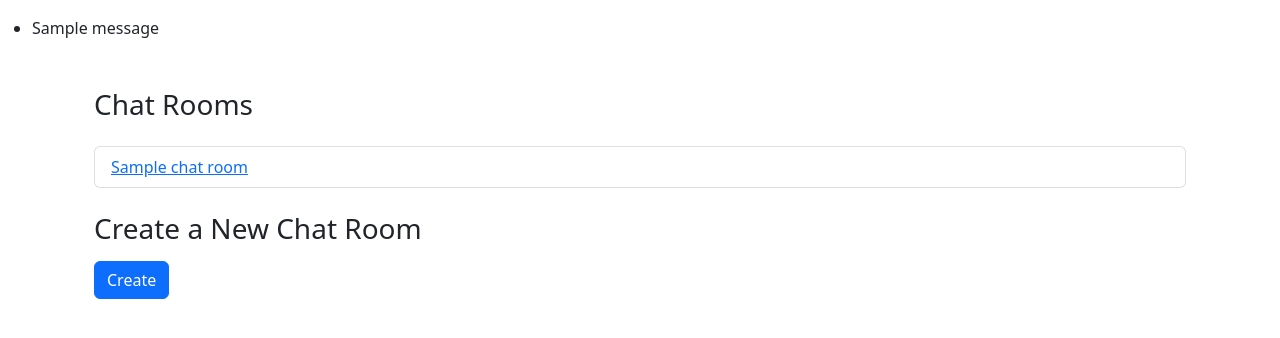
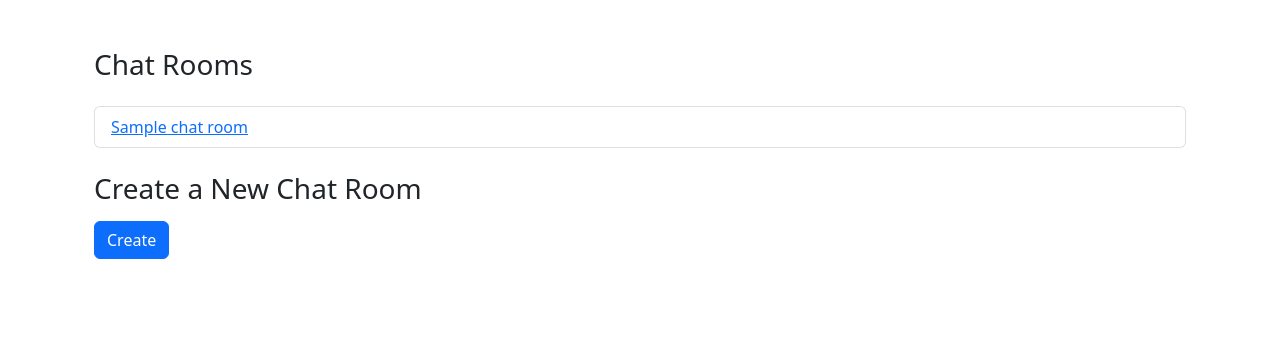
Before and after one commit to Marieid/eLearning_project, a Django app: template eLearning_app/templates/eLearning_app/chat_rooms.html in a window 1280 px wide. Shown: the part 89-427 px from the top of the page. Run offline with Django 3.2, Linux system fonts and the light colour scheme; the template is opened without the code that fills it: most values are stand-ins (such as "Sample title", 1, 10 or a date in 2020); one stand-in notice (Sample message) is shown; some libraries are stand-ins or nearby versions.

Commit message:
removed double chat messages appearing

```diff
--- a/eLearning_app/templates/base.html
+++ b/eLearning_app/templates/base.html
@@ -41,14 +41,6 @@
         </div>
     </nav>
 
-    {% if messages %}
-        <ul class="messages">
-            {% for message in messages %}
-                <li{% if message.tags %} class="{{ message.tags }}"{% endif %}>{{ message }}</li>
-            {% endfor %}
-        </ul>
-    {% endif %}
-
     <div class="container">
         {% block content %}
         {% endblock %}
--- a/eLearning_app/templates/eLearning_app/chat_room_detail.html
+++ b/eLearning_app/templates/eLearning_app/chat_room_detail.html
@@ -6,7 +6,7 @@
 
   <!-- Chat Log Section -->
   <div id="chat-log" class="border rounded p-3 mb-4" style="height: 300px; overflow-y: scroll;">
-    <!-- Chat messages will be dynamically added here -->
+    <!-- Chat messages are dynamically added here -->
     {% for message in messages %}
     <p><strong>{{ message.user.username }}:</strong> {{ message.content }}</p>
     {% endfor %}
@@ -68,7 +68,8 @@
         chatSocket.send(JSON.stringify({
           'message': message
         }));
-        messageInputDom.value = ""; // Clear the input field
+        // Clears the message input field
+        messageInputDom.value = "";
       }
     };
   });
```
